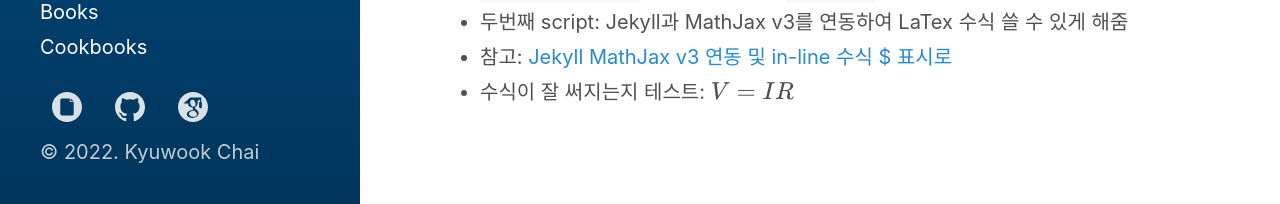
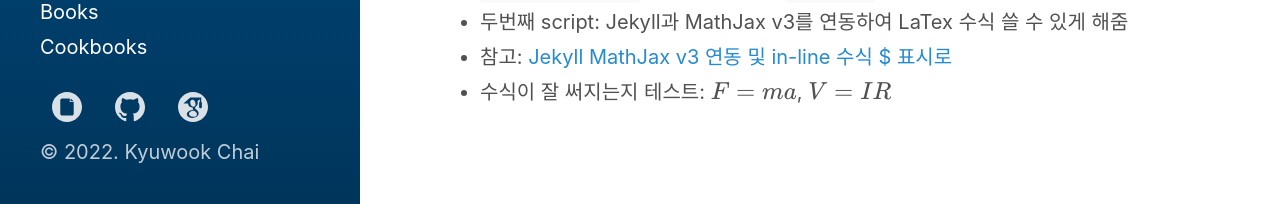
Before and after one commit to DurianFarmer/DurianFarmer.github.io, a Jekyll site: the page built from test.md, in a window 1280 px wide and 900 px high, scrolled down 518 px. Shown: the part 693-897 px from the top of the window. Built offline with Jekyll 4.4.1, drawn with Linux system fonts in a browser that asks for light colours; nearby versions of some CDN libraries.

Commit message:
page 추가 실험

```diff
--- a/test.md
+++ b/test.md
@@ -46,4 +46,4 @@ sidebar_sort_order: 1 # 사이드바 title 배치 순서
 - 첫번째 script: in-line 수식을 `$ 수식 $` 식으로 쓸 수 있게 해줌 (else, `\\( 수식 \\)` 같은 형태로 써야함). \$ 달러 표시로 다른 많은 곳에 쓰이므로, front-matter에 `use_math: true`를 설정한 문서만 `$ 수식 $` 표현 가능하도록 함.
 - 두번째 script: Jekyll과 MathJax v3를 연동하여 LaTex 수식 쓸 수 있게 해줌
 - 참고: [Jekyll MathJax v3 연동 및 in-line 수식 \$ 표시로](https://www.bodunhu.com/blog/posts/add-mathjax-v3-support-to-jekyll-and-hugo/)
-- 수식이 잘 써지는지 테스트: $V = IR$
+- 수식이 잘 써지는지 테스트: \\(F=ma\\), $V = IR$
```
